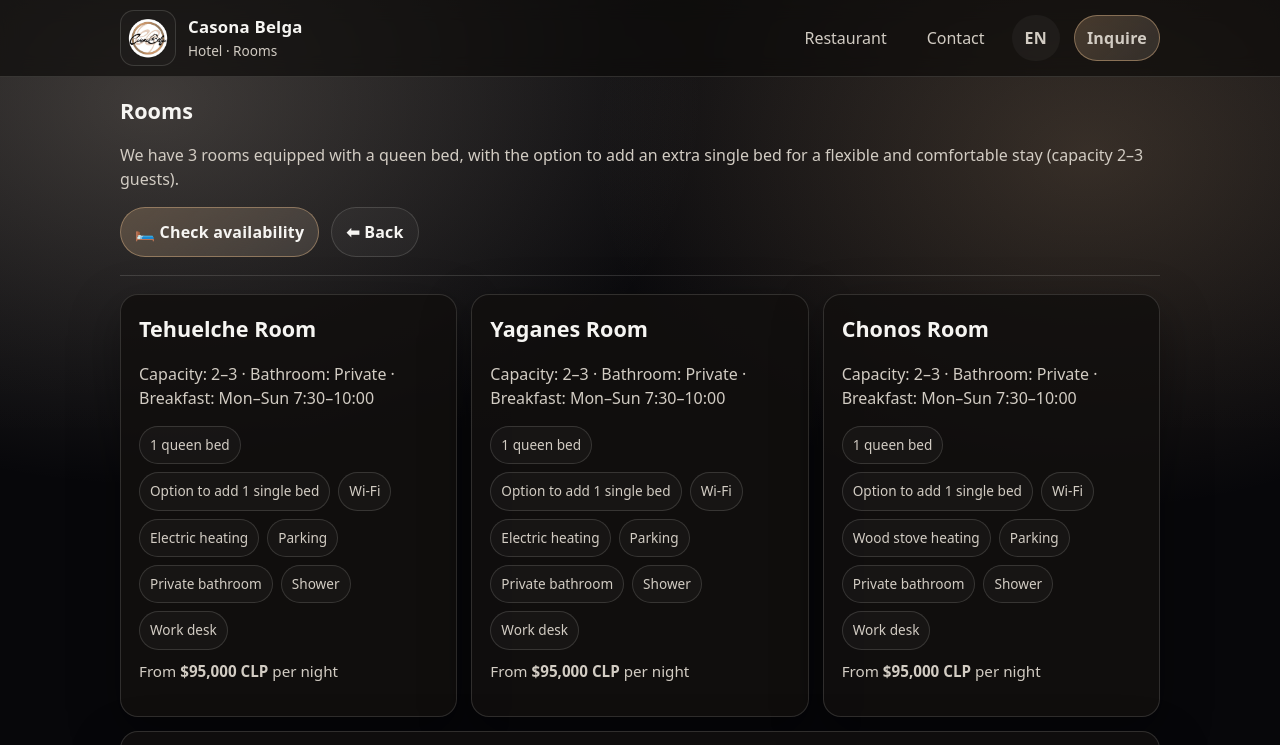
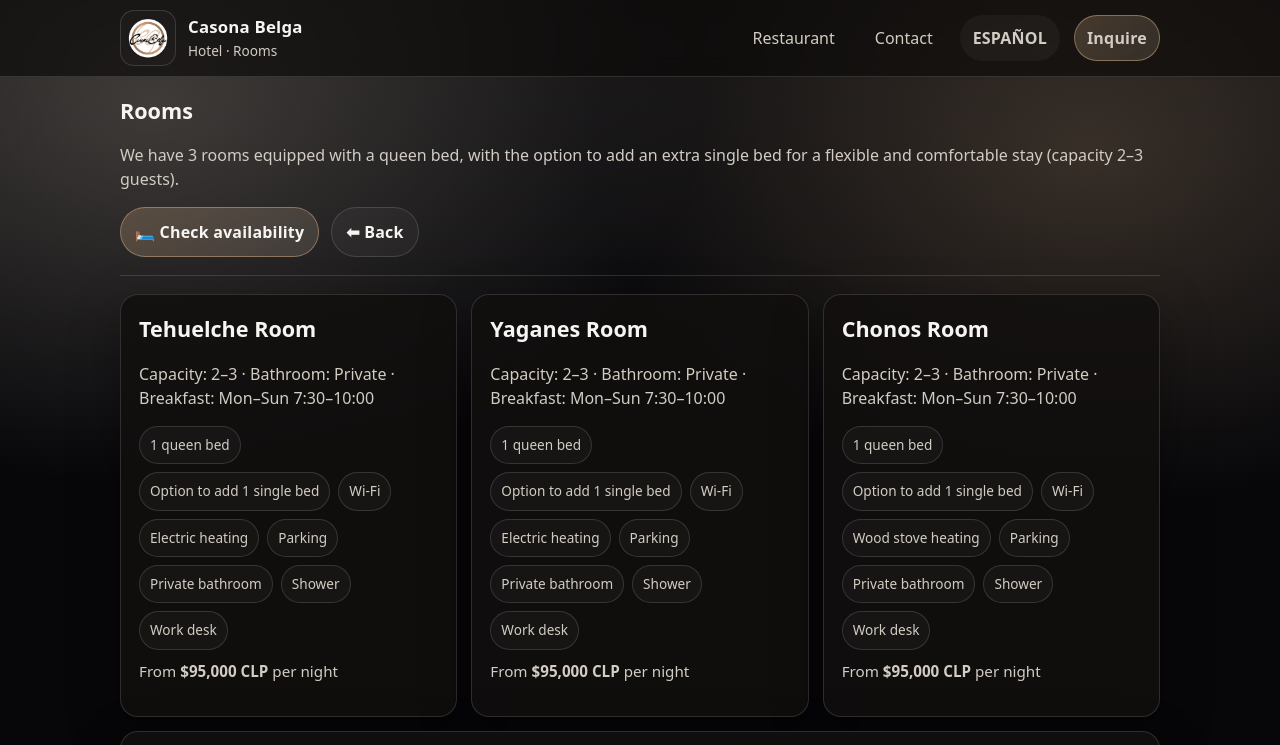
Before and after one commit to Thomas-Buddemberg/casona-belga, a plain HTML site: page en/rooms.html in a window 1280 px wide. Shown: the top 745 px of the page. Drawn offline with Linux system fonts and the light colour scheme; files that its build step writes are made by us from their sources; files whose address does not match are found by name.

Commit message:
add english

```diff
--- a/en/rooms.html
+++ b/en/rooms.html
@@ -31,11 +31,7 @@
         <a href="carta.html">Restaurant</a>
         <a href="contacto.html">Contact</a>
 
-        <!-- Language (opens translation to English) -->
-        <a class="btn" href="https://translate.google.com/translate?sl=es&tl=en&u=https://www.casonabelga.cl/habitaciones.html"
-           target="_blank" rel="noopener">
-          EN
-        </a>
+        <a class="btn" href="/habitaciones.html">ESPAÑOL</a>
 
         <a class="btn primary" href="https://wa.me/message/TSCZUHZY7LTVJ1" target="_blank" rel="noopener">Inquire</a>
       </nav>
```
